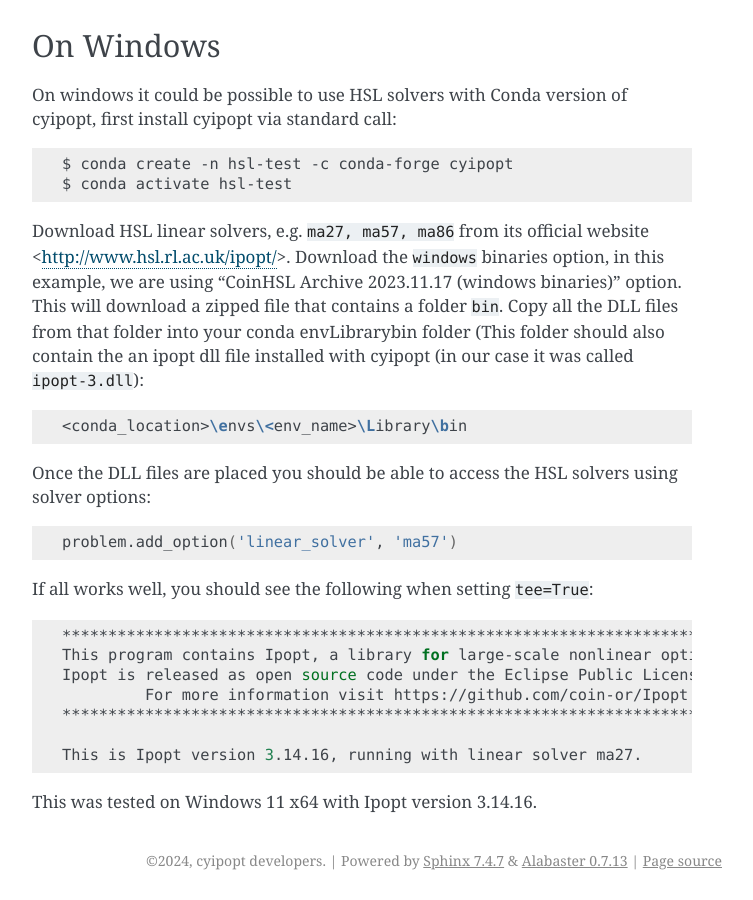
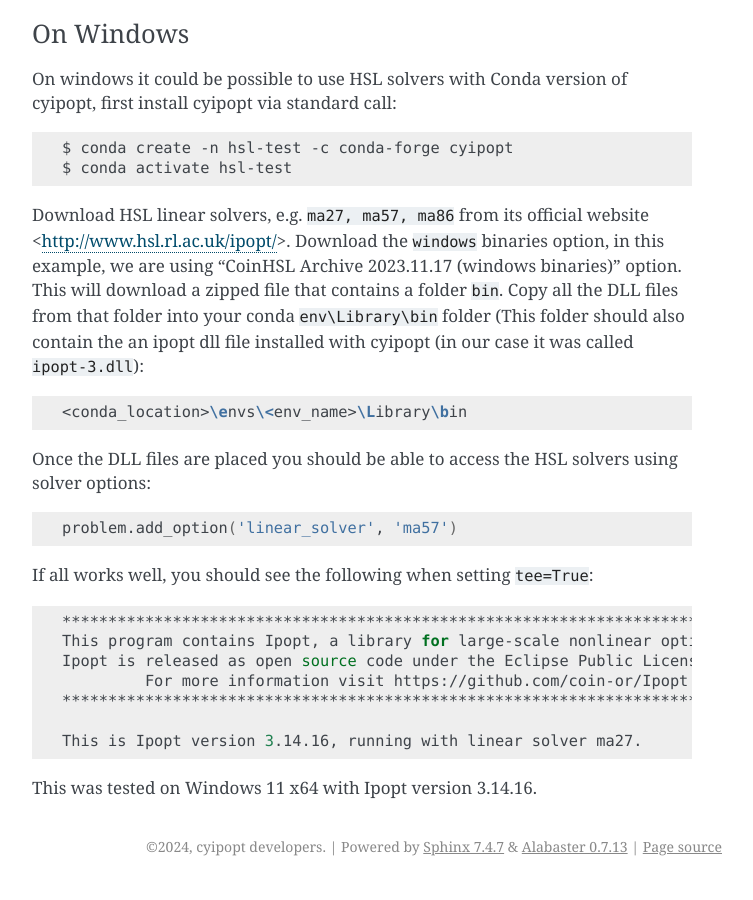
Before and after one commit to mechmotum/cyipopt, a Sphinx documentation site: the page built from docs/source/install.rst, in a window 1280 px wide and 900 px high, scrolled down 9140 px. Shown: the whole window, without its empty margins (388-1141 px from the left). Built offline with Sphinx 7.4.7, drawn with Linux system fonts in a browser that asks for light colours.

Commit message:
Tidy the windows HSL install instructions.

```diff
--- a/CHANGELOG.rst
+++ b/CHANGELOG.rst
@@ -38,6 +38,11 @@
 
 [1.5.0.dev0] - XXXX-XX-XX
 ~~~~~~~~~~~~~~~~~~~~~~~~~
+
+Added
++++++
+
+- Added instructions for using the HSL solvers on Windows.
 
 Changed
 +++++++
--- a/docs/source/install.rst
+++ b/docs/source/install.rst
@@ -337,7 +337,7 @@
 -----------------------------
 
 On Linux
------------------------------
+~~~~~~~~
 
 It is possible to use the HSL linear solvers with cyipopt installed via Conda
 Forge. To do so, first download the HSL source code tarball. The following
@@ -420,23 +420,26 @@
 
 
 On Windows
------------------------------
-On windows it could be possible to use HSL solvers with Conda version of cyipopt,
-first install cyipopt via standard call::
+~~~~~~~~~~
+
+On windows it could be possible to use HSL solvers with Conda version of
+cyipopt, first install cyipopt via standard call::
 
    $ conda create -n hsl-test -c conda-forge cyipopt
    $ conda activate hsl-test
 
-Download HSL linear solvers, e.g. ``ma27, ma57, ma86`` from its
-official website <http://www.hsl.rl.ac.uk/ipopt/>. Download the ``windows`` binaries option,
-in this example, we are using "CoinHSL Archive 2023.11.17 (windows binaries)" option.
-This will download a zipped file that contains a folder ``bin``. Copy all the DLL files from
-that folder into your conda env\Library\bin folder
-(This folder should also contain the an ipopt dll file installed with cyipopt (in our case it was called ``ipopt-3.dll``)::
+Download HSL linear solvers, e.g. ``ma27, ma57, ma86`` from its official
+website <http://www.hsl.rl.ac.uk/ipopt/>. Download the ``windows`` binaries
+option, in this example, we are using "CoinHSL Archive 2023.11.17 (windows
+binaries)" option.  This will download a zipped file that contains a folder
+``bin``. Copy all the DLL files from that folder into your conda
+``env\Library\bin`` folder (This folder should also contain the an ipopt dll
+file installed with cyipopt (in our case it was called ``ipopt-3.dll``)::
 
    <conda_location>\envs\<env_name>\Library\bin
 
-Once the DLL files are placed you should be able to access the HSL solvers using solver options::
+Once the DLL files are placed you should be able to access the HSL solvers
+using solver options::
 
    problem.add_option('linear_solver', 'ma57')
 
```
